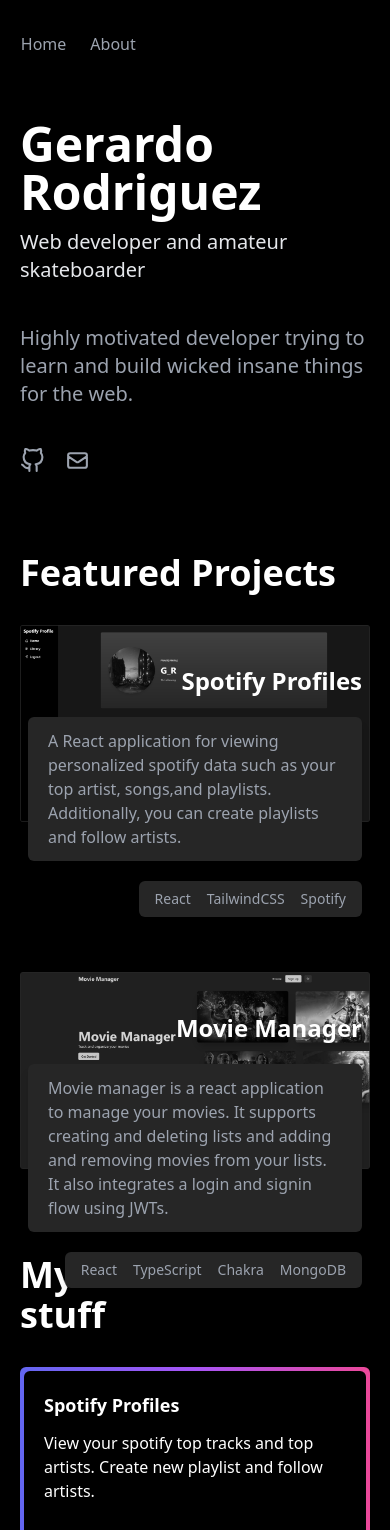
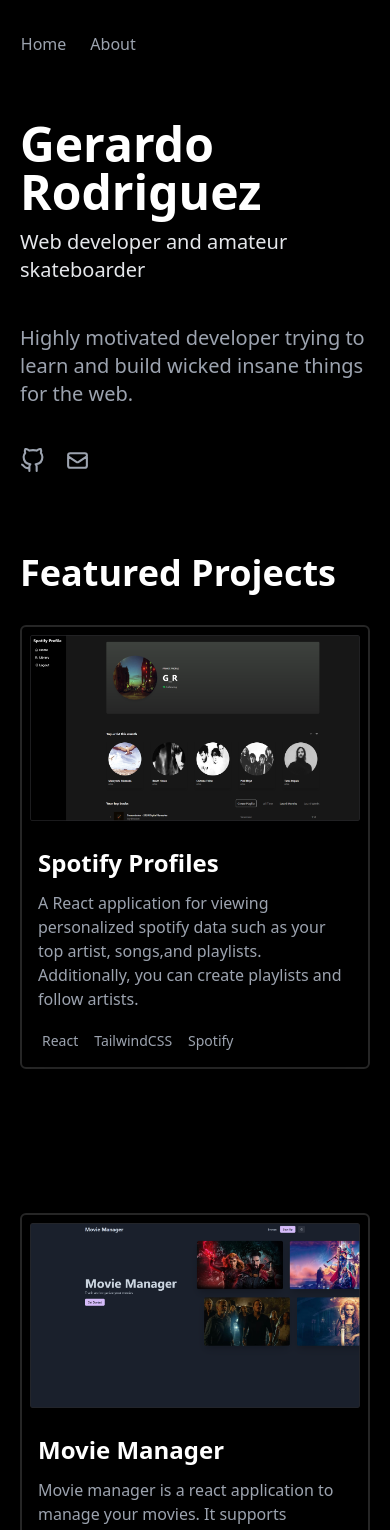
Before and after one commit to G-R3/gerar.dev, a Next.js app: page / in a window 390 px wide. Shown: the top 1530 px of the page. Built offline with nearby package versions, Linux system fonts and the light colour scheme.

Commit message:
responsiveness

```diff
--- a/src/components/Project.tsx
+++ b/src/components/Project.tsx
@@ -32,7 +32,7 @@
   externals,
 }) => {
   return (
-    <div className="flex gap-5 relative group">
+    <div className="flex gap-5 flex-col group border-2 border-neutral-800 rounded-md p-2 md:flex-row md:relative md:border-none md:p-0">
       <motion.div
         initial={{ scale: 1.1, opacity: 0 }}
         viewport={{ once: true }}
@@ -41,16 +41,17 @@
           scale: 1,
           transition: { duration: 0.5 },
         }}
-        className="w-full md:w-[75%] h-fit bg-cover md:bg-contain bg-no-repeat bg-center grayscale group-hover:filter-none transition-all duration-[400ms]"
+        className="w-full md:w-[75%] h-full"
       >
         <Image
           src={`/images/${image}`}
           alt={title}
           width={2400}
           height={1350}
+          priority
         />
       </motion.div>
-      <div className="flex items-end flex-col px-2 mt-10 absolute right-0 md:mt-20">
+      <div className="flex flex-col px-2 md:items-end md:absolute md:right-0 md:mt-10">
         <motion.h4
           initial={{ opacity: 0, y: 100 }}
           viewport={{ once: true }}
@@ -63,7 +64,7 @@
           initial={{ opacity: 0, y: 100 }}
           viewport={{ once: true }}
           whileInView={{ opacity: 1, y: 0 }}
-          className="text-gray-400 my-5 bg-neutral-800 py-3 px-5 rounded-md shadow-lg md:w-[450px] "
+          className="text-gray-400 md:bg-neutral-800 py-3 rounded-md shadow-lg md:w-[450px] md:px-5 md:my-5"
         >
           {longDescription}
         </motion.p>
@@ -72,7 +73,7 @@
           viewport={{ once: true }}
           whileInView="visible"
           variants={tagContainer}
-          className="text-sm flex gap-2 text-gray-400 bg-neutral-800 py-1 px-3 rounded-md shadow-lg"
+          className="text-sm flex flex-wrap gap-2 text-gray-400 py-1 rounded-md shadow-lg md:bg-neutral-800 md:px-3"
         >
           {tags.map((tag: string) => (
             <motion.span
```
